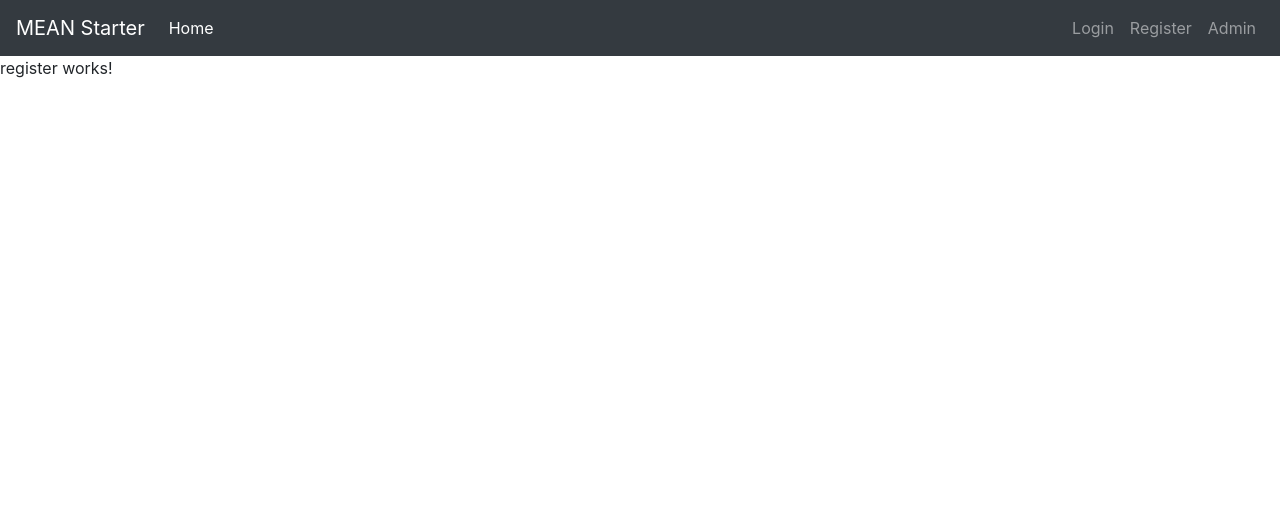
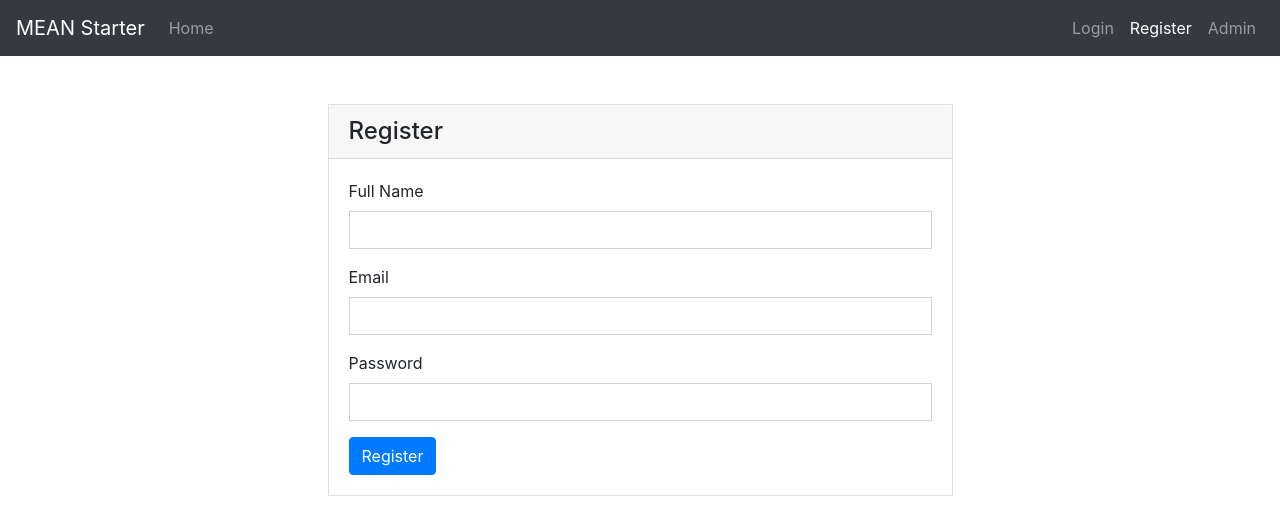
Before and after one commit to teslaji/mean-starter-kit, an Angular app: page /register in a window 1280 px wide. Shown: the top 514 px of the page. Built offline with nearby package versions, Linux system fonts and the light colour scheme.

Commit message:
Fixed login & register view

```diff
--- a/src/app/login/login.component.html
+++ b/src/app/login/login.component.html
@@ -1,3 +1,24 @@
-<p>
-  login works!
-</p>
+<div class="row pt-5">
+  <div class="col-md-6 mx-auto">
+    <div class="card rounded-0">
+      <div class="card-header">
+        <h4 class="mb-0">Login</h4>
+    </div>
+        <div class="card-body">
+
+        <form class="form">
+          <div class="form-group">
+            <label for="">Email</label>
+            <input type="text" class="form-control rounded-0 " required>
+          </div>
+
+          <div class="form-group">
+            <label for="">Password</label>
+            <input type="text" class="form-control rounded-0 " required>
+          </div>
+          <button type="button" class="btn btn-success">Login</button>
+        </form>
+      </div>
+    </div>
+  </div>
+</div>
--- a/src/app/navbar/navbar.component.html
+++ b/src/app/navbar/navbar.component.html
@@ -9,19 +9,19 @@
 
     <div class="collapse navbar-collapse"  id="navbarSupportedContent" >
       <ul class="navbar-nav mr-auto ">
-        <li class="nav-item active">
-          <a class="nav-link" [routerLink]="['home']">Home </a>
+        <li class="nav-item">
+          <a class="nav-link" [routerLink]="['home']" routerLinkActive="active">Home </a>
         </li>
         </ul>
-        <ul class="navbar-nav mrl-auto">
-        <li class="nav-item ml-auto">
-          <a class="nav-link" [routerLink]="['login']" >Login</a>
+        <ul class="navbar-nav ml-auto">
+        <li class="nav-item">
+          <a class="nav-link" [routerLink]="['login']" routerLinkActive="active" >Login</a>
         </li>
         <li class="nav-item ">
-          <a class="nav-link" [routerLink]="['register']" >Register</a>
+          <a class="nav-link" [routerLink]="['register']" routerLinkActive="active">Register</a>
         </li>
         <li class="nav-item ">
-          <a class="nav-link" [routerLink]="['admin']" >Admin</a>
+          <a class="nav-link" [routerLink]="['admin']" routerLinkActive="active">Admin</a>
         </li>
       </ul>
     </div>
--- a/src/app/register/register.component.html
+++ b/src/app/register/register.component.html
@@ -1,3 +1,27 @@
-<p>
-  register works!
-</p>
+<div class="row pt-5">
+  <div class="col-md-6 mx-auto">
+    <div class="card rounded-0">
+      <div class="card-header">
+        <h4 class="mb-0">Register</h4>
+        </div>
+        <div class="card-body">
+          <form class="form">
+            <div class="form-group">
+              <label for="">Full Name</label>
+              <input type="text" class="form-control rounded-0 " required>
+            </div>
+            <div class="form-group">
+              <label for="">Email</label>
+              <input type="text" class="form-control rounded-0 " required>
+            </div>
+
+            <div class="form-group">
+              <label for="">Password</label>
+              <input type="text" class="form-control rounded-0 " required>
+            </div>
+            <button type="button" class="btn btn-primary">Register</button>
+          </form>
+        </div>
+      </div>
+    </div>
+  </div>
```
